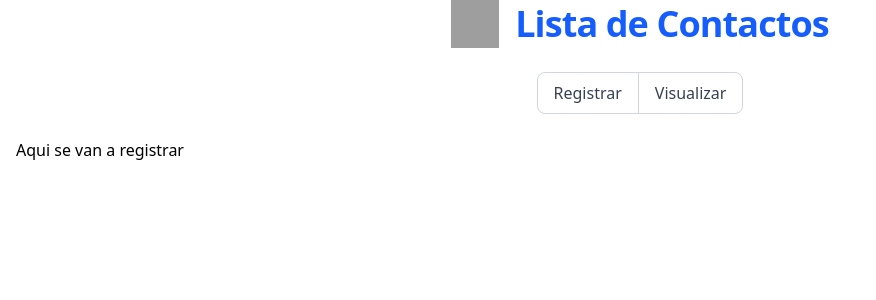
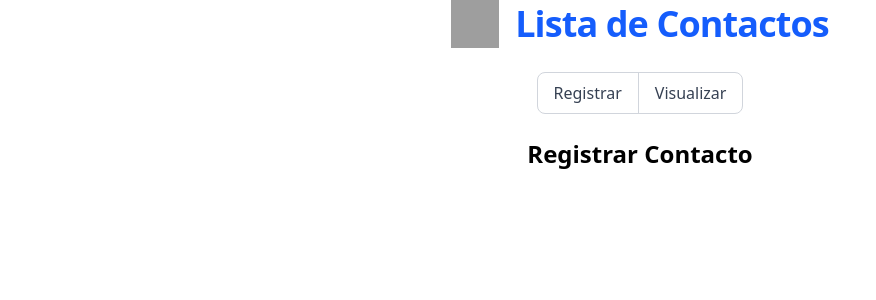
Before and after one commit to UrbanoTrejoOrlando/Proyecto_Contactos, a React (Vite) app in the folder frontend-contactos/: page / in a window 1280 px wide. Shown: the top 300 px of the page, without its empty margins (0-876 px from the left). Built offline with nearby package versions, Linux system fonts and the light colour scheme; grey boxes are pictures that could not be loaded.

Commit message:
Modificaciones

```diff
--- a/frontend-contactos/src/Registrar/Registrar.jsx
+++ b/frontend-contactos/src/Registrar/Registrar.jsx
@@ -2,9 +2,17 @@ import React from 'react'
 
 const Registrar = () => {
   return (
-    <div>
-        <h2>Aqui se van a registrar</h2>
-    </div>
+    <>
+    <form>
+      <h2 className="text-2xl font-bold text-black-600 text-center">Registrar Contacto</h2>
+      <div>
+        <input
+          type="text"
+        />
+      </div>
+    </form>
+
+    </>
   )
 }
 
```
